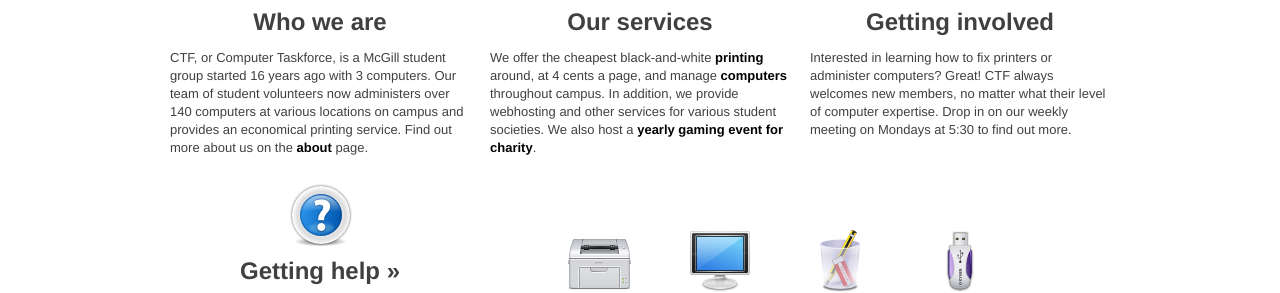
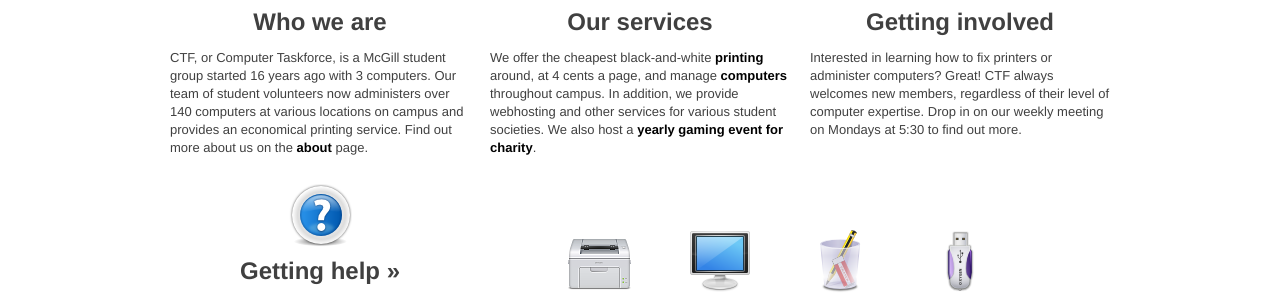
Before and after one commit to ctf/taskforce.sus.mcgill.ca, a Jekyll site: the page built from index.md, in a window 1280 px wide and 1117 px high. Shown: the part 616-909 px from the top of the window. Built offline with Jekyll 4.4.1, drawn with Linux system fonts in a browser that asks for light colours; Markdown is read by kramdown in place of the engine named in the settings.

Commit message:
Minor wording change on index page

```diff
--- a/index.md
+++ b/index.md
@@ -11,7 +11,7 @@
 - McGill
 who-we-are: "CTF, or Computer Taskforce, is a McGill student group started 16 years ago with 3 computers. Our team of student volunteers now administers over 140 computers at various locations on campus and provides an economical printing service. Find out more about us on the [about](about.html) page."
 our-services: "We offer the cheapest black-and-white [printing](printing.html) around, at 4 cents a page, and manage [computers](computers.html) throughout campus. In addition, we provide webhosting and other services for various student societies. We also host a [yearly gaming event for charity](events.html)."
-getting-involved: "Interested in learning how to fix printers or administer computers? Great! CTF always welcomes new members, no matter what their level of computer expertise. Drop in on our weekly meeting on MEETING_DAYs at MEETING_TIME to find out more."
+getting-involved: "Interested in learning how to fix printers or administer computers? Great! CTF always welcomes new members, regardless of their level of computer expertise. Drop in on our weekly meeting on MEETING_DAYs at MEETING_TIME to find out more."
 getting-help: "Need help with any of our services? Feel free to come by the [office](office.html) or [email us](contact.html). You can also take a look at our service-specific documentation using the links on the right."
 ---
 
```
